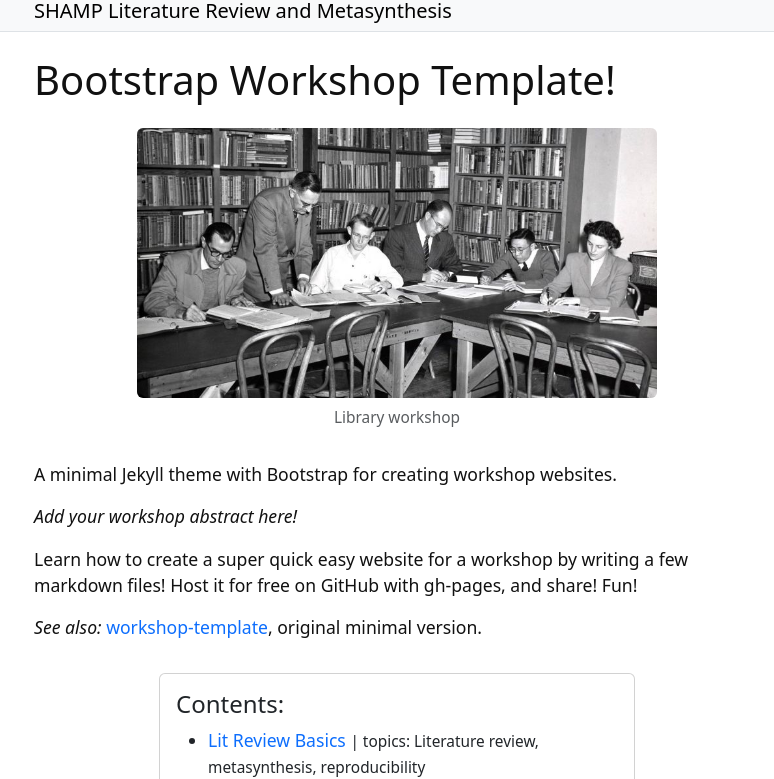
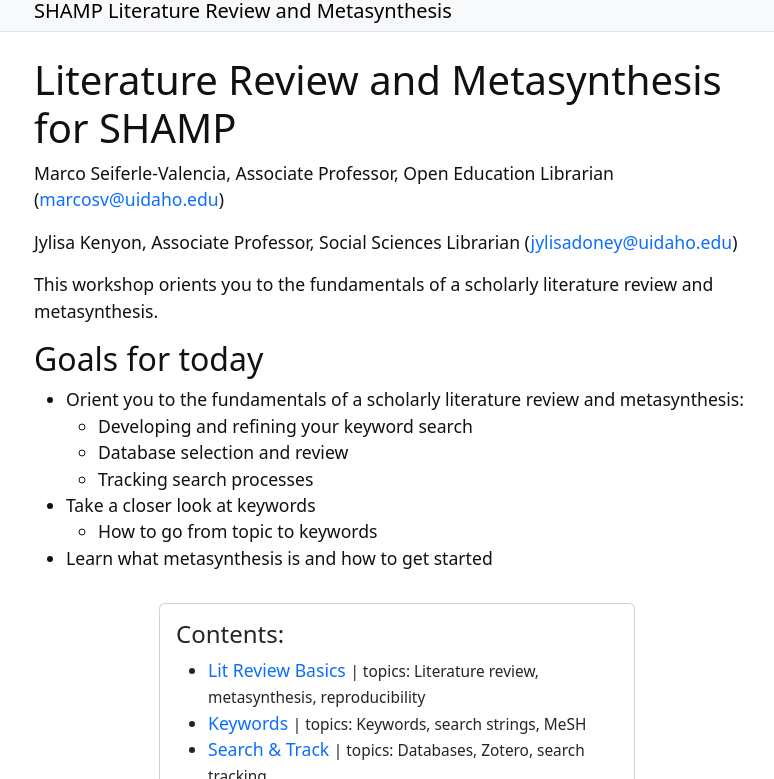
Before and after one commit to marcosvdotcom/SHAMP_meta, a Jekyll site: the page built from index.md, in a window 1280 px wide and 900 px high, cut to the strip 121-900 px from the top of the window. Shown: the whole strip, without its empty margins (243-1017 px from the left). Built offline with Jekyll 4.4.1, drawn with Linux system fonts in a browser that asks for light colours.

Commit message:
Update index.md

```diff
--- a/index.md
+++ b/index.md
@@ -3,22 +3,26 @@ title: Home
 layout: page
 ---
 
-# Bootstrap Workshop Template!
+# Literature Review and Metasynthesis for SHAMP
 
-{% include figure.html img="uidaho-workshop.jpg" alt="intro image here" caption="Library workshop" width="75%" %}
+Marco Seiferle-Valencia, Associate Professor, Open Education Librarian ([marcosv@uidaho.edu](mailto:marcosv@uidaho.edu))
 
-A minimal Jekyll theme with Bootstrap for creating workshop websites.
+Jylisa Kenyon, Associate Professor, Social Sciences Librarian ([jylisadoney@uidaho.edu](mailto:jylisadoney@uidaho.edu))
 
-*Add your workshop abstract here!*
+This workshop orients you to the fundamentals of a scholarly literature review and metasynthesis.
 
-Learn how to create a super quick easy website for a workshop by writing a few markdown files!
-Host it for free on GitHub with gh-pages, and share!
-Fun!
+## Goals for today
 
-*See also:* [workshop-template](https://evanwill.github.io/workshop-template/), original minimal version.
+- Orient you to the fundamentals of a scholarly literature review and metasynthesis:
+  - Developing and refining your keyword search
+  - Database selection and review
+  - Tracking search processes
+- Take a closer look at keywords
+  - How to go from topic to keywords
+- Learn what metasynthesis is and how to get started
 
 {% include toc.html %}
 
-------
+* * *
 
 {% include template/credits.html %}
```
